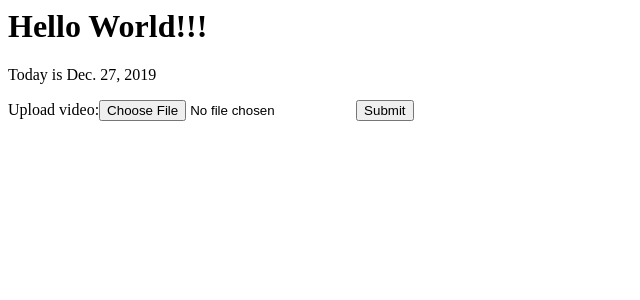
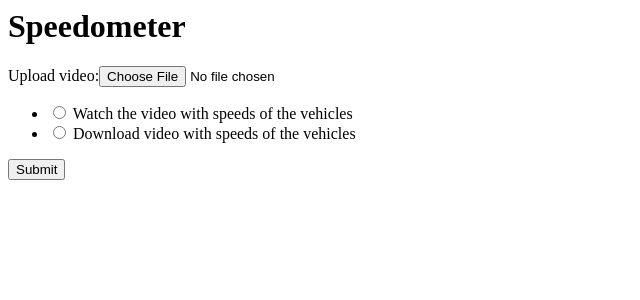
Before and after one commit to DanielSup/MI-MPR, a Django app: page / in a window 1280 px wide. Shown: the top 300 px of the page, without its empty margins (0-640 px from the left). Run offline with Django 3.2, Linux system fonts and the light colour scheme.

Commit message:
first commit

```diff
--- a/forms.py
+++ b/forms.py
@@ -6,3 +6,5 @@ from django import forms
 
 class MyForm(forms.Form):
     field = forms.FileField(label='Upload video', validators=[FileExtensionValidator(allowed_extensions=["mp4", "avi", "flv"])])
+    action = forms.ChoiceField(choices=[('watch', 'Watch the video with speeds of the vehicles'),
+                                         ('download', 'Download video with speeds of the vehicles')], widget=forms.RadioSelect, label='')
--- a/pages/views.py
+++ b/pages/views.py
@@ -15,14 +15,18 @@ def home_view(request, *args, **kwargs):
     if request.method=='POST':
         form = MyForm(request.POST, request.FILES)
         if form.is_valid():
+            action = request.POST['action']
             title = str(request.FILES['field'])
             content = request.FILES['field'].read()
             f = open(str(settings.MEDIA_ROOT)+title, "wb")
             f.write(content)
             f.close()
-            print(settings.MEDIA_ROOT)
-            loadInputAndProcess('media/'+title)
-            return render(request, "myaction.html", {'value': "output.avi"})
+            loadInputAndProcess('media/'+title, action == 'watch')
+            if action == 'watch':
+
+                return render(request, "myaction.html", {'value': "output.avi"})
+            else:
+                return render(request, "showlink.html", {'value': "output.avi"})
 
     form = MyForm()
     return render(request, "home.html", {"today" : today, 'form': form })
--- a/templates/home.html
+++ b/templates/home.html
@@ -3,8 +3,7 @@
         <title>Homepage</title>
     </head>
     <body>
-        <h1>Hello World!!!</h1>
-        <p>Today is {{today}}</p>
+        <h1>Speedometer</h1>
         <form action="/" enctype="multipart/form-data" method="post">
             {% csrf_token %}
             {{ form }}
--- a/templates/myaction.html
+++ b/templates/myaction.html
@@ -1,12 +1,12 @@
 <html>
     <head>
-        <title>Value print</title>
+        <title>Processed video</title>
     </head>
     <body>
         <video width="320" height="240" controls>
             <source src="media/output.mp4" type="video/mp4" />
             Your browser does not support the video tag!
         </video>
-        <a href="media/{{ value }}">Download</a>
+        <p><a href="media/{{ value }}">Download output video</a></p>
     </body>
 </html>
```
Also changed, not shown: speedcheck.py (+7 -4 lines), templates/showlink.html (added, +8 -0 lines), 4 other files.
